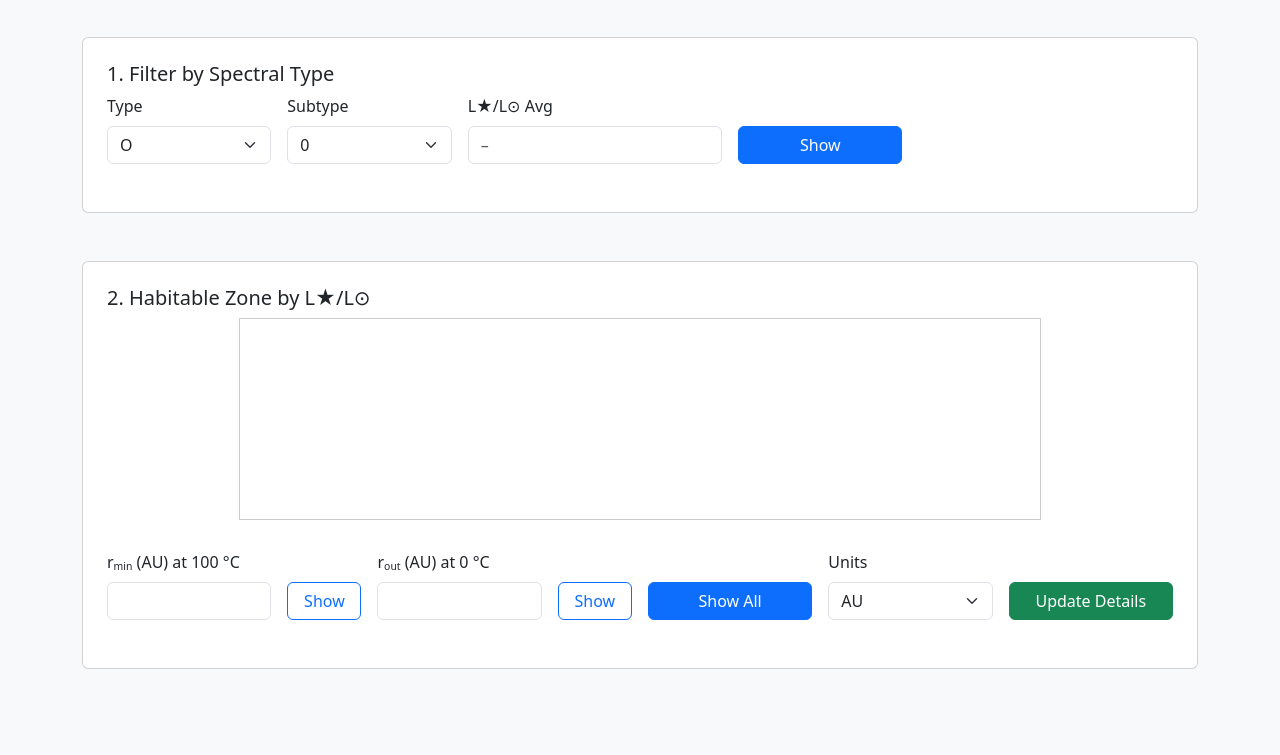
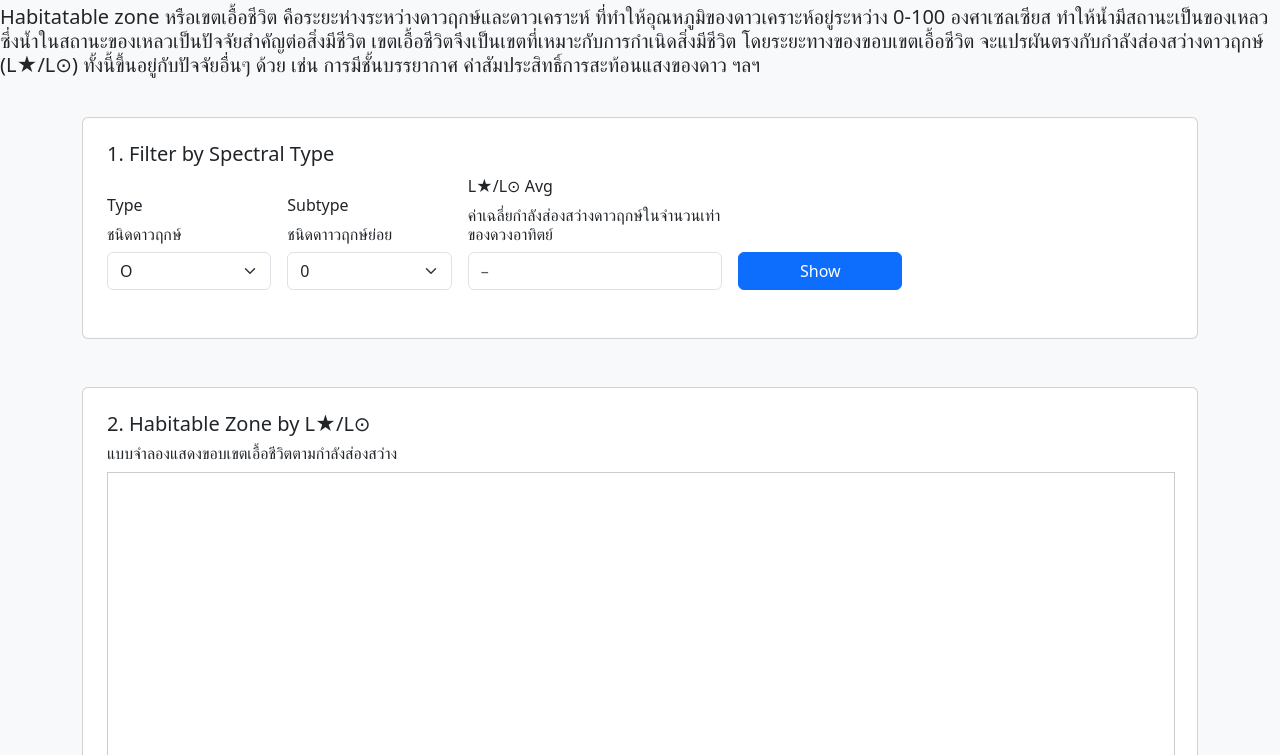
Before and after one commit to Ictcs52/ictcs52.github.io, a plain HTML site: page index.html in a window 1280 px wide. Shown: the part 45-800 px from the top of the page. Drawn offline with nearby package versions, Linux system fonts and the light colour scheme.

Commit message:
Update index.html

```diff
--- a/index.html
+++ b/index.html
@@ -1,24 +1,26 @@
+
 <!DOCTYPE html>
 <html lang="en">
 <head>
   <meta charset="UTF-8"/>
   <meta name="viewport" content="width=device-width, initial-scale=1"/>
-  <title>Habitable Zone Explorer 1</title>
+  <title>Habitable Zone Explorer</title>
   <!-- Bootstrap 5 -->
   <link
     href="https://cdn.jsdelivr.net/npm/bootstrap@5.3.2/dist/css/bootstrap.min.css"
     rel="stylesheet"/>
   <link href="styles.css" rel="stylesheet"/>
-    <script src="hz-full.js"></script>
-    <script
-    src="https://cdn.jsdelivr.net/npm/bootstrap@5.3.2/dist/js/bootstrap.bundle.min.js">
-  </script>
 </head>
 <body>
   <nav class="navbar navbar-light bg-light mb-4">
     <div class="container">
-      <span class="navbar-brand h4">Habitable Zone Explorer</span>
+      <span class="navbar-brand h3">Habitable Zone Explorer</span>
     </div>
+<h5>Habitatable zone หรือเขตเอื้อชีวิต คือระยะห่างระหว่างดาวฤกษ์และดาวเคราะห์
+    ที่ทำให้อุณหภูมิของดาวเคราะห์อยู่ระหว่าง 0-100 องศาเซลเซียส ทำให้น้ำมีสถานะเป็นของเหลว
+    ซึ่งน้ำในสถานะของเหลวเป็นปัจจัยสำคัญต่อสิ่งมีชีวิต เขตเอื้อชีวิตจึงเป็นเขตที่เหมาะกับการกำเนิดสิ่งมีชีวิต
+    โดยระยะทางของขอบเขตเอื้อชีวิต จะแปรผันตรงกับกำลังส่องสว่างดาวฤกษ์ (L★/L⊙) ทั้งนี้ขึ้นอยู่กับปัจจัยอื่นๆ ด้วย
+    เช่น การมีชั้นบรรยากาศ ค่าสัมประสิทธิ์การสะท้อนแสงของดาว ฯลฯ</h5>
   </nav>
 
   <!-- 1. หน้าแรก: Filter by Spectral Type -->
@@ -28,6 +30,7 @@
       <form id="typeForm" class="row g-3 align-items-end">
         <div class="col-md-2">
           <label for="spectralType" class="form-label">Type</label>
+          <h6>ชนิดดาวฤกษ์</h6>
           <select id="spectralType" class="form-select">
             <option>O</option><option>B</option><option>A</option>
             <option>F</option><option>G</option><option>K</option><option>M</option>
@@ -35,6 +38,7 @@
         </div>
         <div class="col-md-2">
           <label for="subType" class="form-label">Subtype</label>
+           <h6>ชนิดดาาวฤกษ์ย่อย</h6>
           <select id="subType" class="form-select">
             <option>0</option><option>1</option><option>2</option>
             <option>3</option><option>4</option><option>5</option>
@@ -43,6 +47,8 @@
         </div>
         <div class="col-md-3">
           <label for="lumAvg" class="form-label">L★/L⊙ Avg</label>
+          <h6>ค่าเฉลี่ยกำลังส่องสว่างดาวฤกษ์ในจำนวนเท่าของดวงอาทิตย์</h6>
+
           <input type="text"
                  id="lumAvg"
                  class="form-control"
@@ -64,7 +70,8 @@
   <!-- 2. Habitable Zone by L★/L⊙ -->
   <section class="container mb-5">
     <div class="card p-4">
-      <h5 class="card-title">2. Habitable Zone by L★/L⊙</h5>
+      <h5 class="card-title">2. Habitable Zone by L★/L⊙</h>
+      <h6>แบบจำลองแสดงขอบเขตเอื้อชีวิตตามกำลังส่องสว่าง</h6>
 
       <!-- Canvas แสดงผลแบบ linear -->
       <div class="mb-4 text-center">
@@ -74,7 +81,8 @@
       <!-- Controls: แสดงระยะ rᵢₙ, rₒᵤₜ -->
       <form id="loForm" class="row g-3 align-items-end">
         <div class="col-md-2">
-          <label for="minR" class="form-label">rₘᵢₙ (AU) at 100 °C</label>
+          <label for="minR" class="form-label">Minimum radius at 100 °C</label>
+          <h6>ระยะทางจากดวงอาทิตย์ที่ใกล้ที่สุด ที่อุณหภูมิเฉลี่ย 100 องศาเซลเซียส</h6>
           <input type="number" step="0.01"
                  id="minR"
                  class="form-control"
@@ -88,7 +96,8 @@
           </button>
         </div>
         <div class="col-md-2">
-          <label for="maxR" class="form-label">rₒᵤₜ (AU) at 0 °C</label>
+          <label for="maxR" class="form-label">Maximum radius at 0 °C</label>
+          <h6>ระยะทางจากดวงอาทิตย์ที่ไกลที่สุด ที่อุณหภูมิเฉลี่ย 0 องศาเซลเซียส</h6>
           <input type="number" step="0.01"
                  id="maxR"
                  class="form-control"
@@ -128,7 +137,9 @@
     </div>
   </section>
 
-
-
+  <script
+    src="https://cdn.jsdelivr.net/npm/bootstrap@5.3.2/dist/js/bootstrap.bundle.min.js">
+  </script>
+  <script src="hz-full.js"></script>
 </body>
 </html>
```
